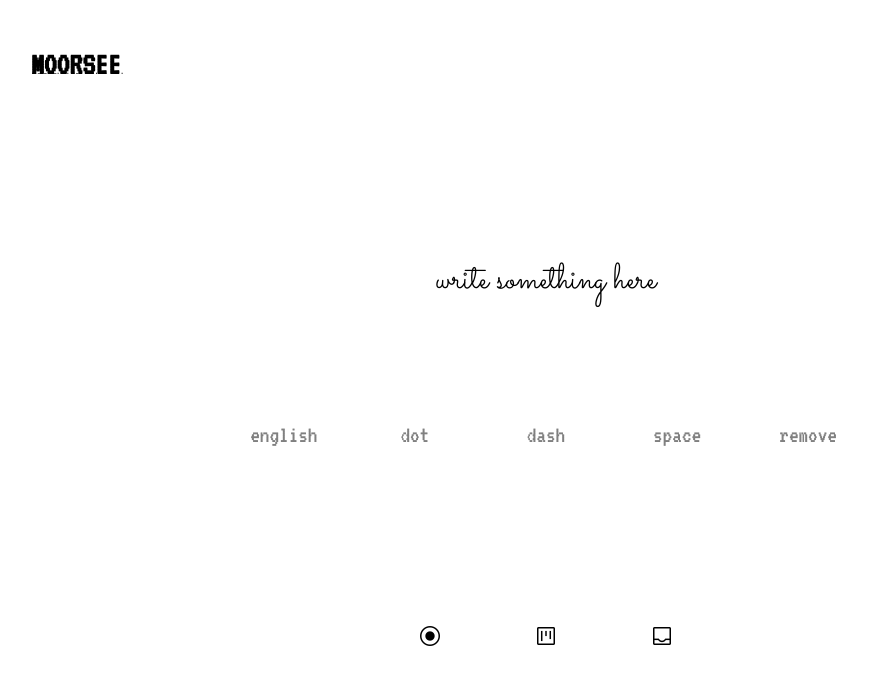
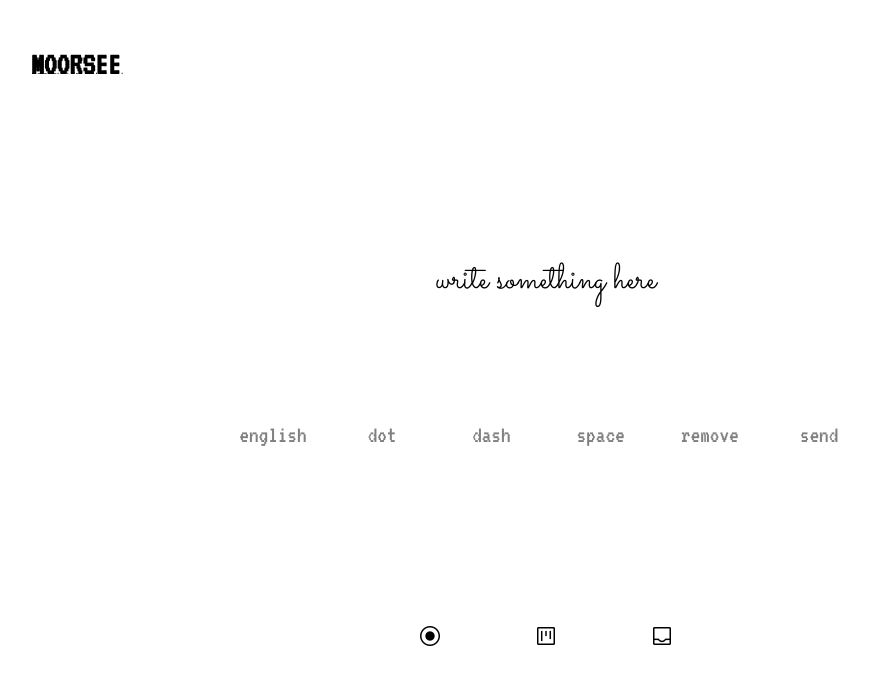
Before and after one commit to jupeeter8/upgraded-disco, a SvelteKit app: page /home in a window 1280 px wide. Shown: the top 684 px of the page, without its empty margins (94-963 px from the left). Built offline with nearby package versions, Linux system fonts and the light colour scheme; no server answers; sample sign-in values are in the browser's storage; a web font is replaced by a local one.

Commit message:
Feat: Logic for storing messages in firebase

```diff
--- a/src/routes/home/+page.svelte
+++ b/src/routes/home/+page.svelte
@@ -3,6 +3,7 @@
     import Header from "../../components/Header.svelte";
     import Navbar from "../../components/Navbar.svelte";
     import { onAuthStateChange } from "../../firebase";
+    import { doc, getDoc, db, collection, setDoc } from "../../messages";
     import { goto } from "$app/navigation";
     const mainColour = localStorage.getItem("colour");
 
@@ -99,6 +100,32 @@
             }
         }
     }
+    async function sendMessage() {
+        let message = text;
+        const UserID = localStorage.getItem("user");
+        if (state.textContent === "morse") {
+            message = trans.toEnglish(message);
+        }
+        message = trans.checkDataEnglish(message);
+        message = {
+            message: message,
+            Date: new Date(new Date().getTime()),
+        };
+        if (localStorage.getItem("reciverID") === null) {
+            const docRef = doc(db, "users", UserID);
+            const docSnap = await getDoc(docRef);
+            if (docSnap.exists()) {
+                this.data = docSnap.data();
+                localStorage.setItem("reciverID", this.data.bhu1);
+                console.log("run");
+            }
+        }
+        const reciverID = localStorage.getItem("reciverID");
+        const collectionRef = collection(db, "users", reciverID, "messages");
+
+        await setDoc(doc(collectionRef), message);
+        text = "";
+    }
 </script>
 
 <div
@@ -125,6 +152,7 @@
             <button class="editor-btn" on:click={enterMorse}>dash</button>
             <button class="editor-btn" on:click={enterMorse}>space</button>
             <button class="editor-btn" on:click={enterMorse}>remove</button>
+            <button class="editor-btn" on:click={sendMessage}>send</button>
         </div>
     </div>
 
```
